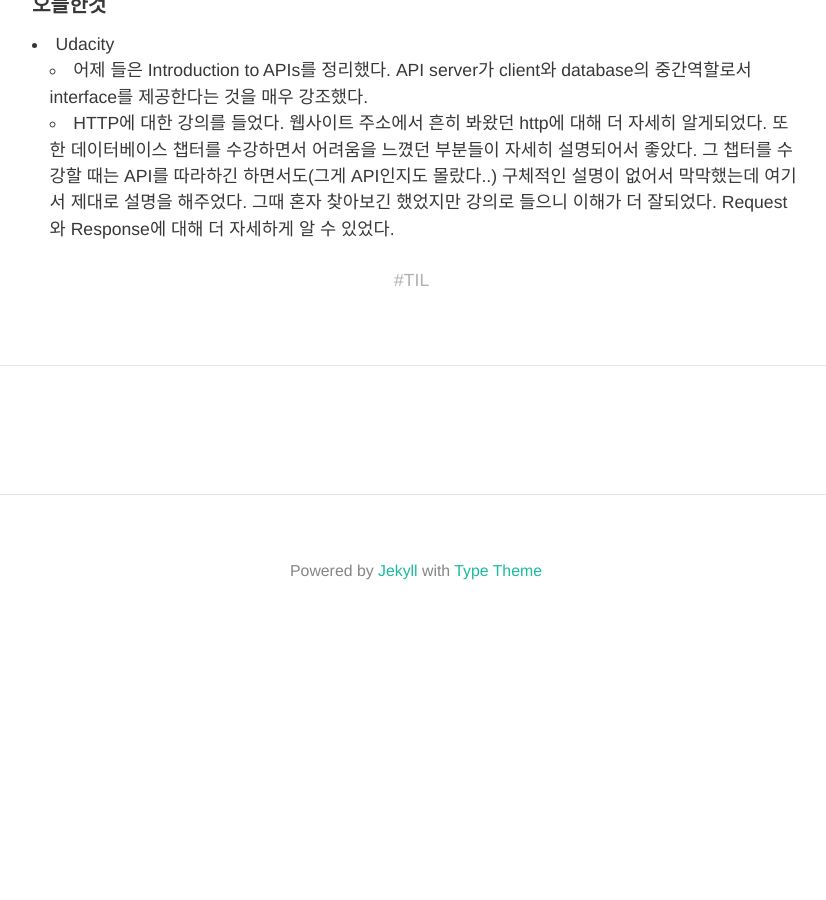
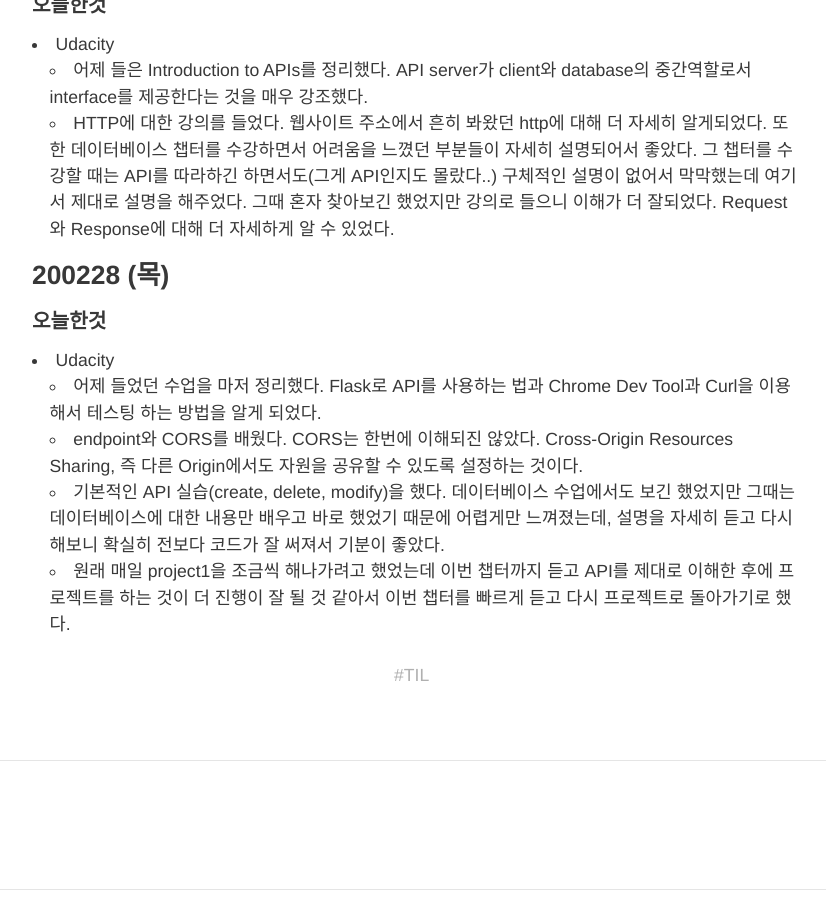
Before and after one commit to HyunlangBan/hyunlangban.github.io, a Jekyll site: the page built from _posts/2020-02-24-til-week.md, in a window 1280 px wide and 900 px high, scrolled down 1309 px. Shown: the whole window, without its empty margins (224-1050 px from the left). Built offline with Jekyll 4.4.1, drawn with Linux system fonts in a browser that asks for light colours; nearby versions of some CDN libraries; some web fonts are replaced; comment, search, counter and statistics services are not loaded; before the commit the page ends 1956 px from its top, so only the background shows below that.

Commit message:
Update 2020-02-24-til-week.md

```diff
--- a/_posts/2020-02-24-til-week.md
+++ b/_posts/2020-02-24-til-week.md
@@ -33,3 +33,11 @@ tag: TIL
 - Udacity
   - 어제 들은 Introduction to APIs를 정리했다. API server가 client와 database의 중간역할로서 interface를 제공한다는 것을 매우 강조했다.
   - HTTP에 대한 강의를 들었다. 웹사이트 주소에서 흔히 봐왔던 http에 대해 더 자세히 알게되었다. 또한 데이터베이스 챕터를 수강하면서 어려움을 느꼈던 부분들이 자세히 설명되어서 좋았다. 그 챕터를 수강할 때는 API를 따라하긴 하면서도(그게 API인지도 몰랐다..) 구체적인 설명이 없어서 막막했는데 여기서 제대로 설명을 해주었다. 그때 혼자 찾아보긴 했었지만 강의로 들으니 이해가 더 잘되었다. Request와 Response에 대해 더 자세하게 알 수 있었다.
+
+### 200228 (목)
+#### 오늘한것
+- Udacity
+  - 어제 들었던 수업을 마저 정리했다. Flask로 API를 사용하는 법과 Chrome Dev Tool과 Curl을 이용해서 테스팅 하는 방법을 알게 되었다.
+  - endpoint와 CORS를 배웠다. CORS는 한번에 이해되진 않았다. Cross-Origin Resources Sharing, 즉 다른 Origin에서도 자원을 공유할 수 있도록 설정하는 것이다.
+  - 기본적인 API 실습(create, delete, modify)을 했다. 데이터베이스 수업에서도 보긴 했었지만 그때는 데이터베이스에 대한 내용만 배우고 바로 했었기 때문에 어렵게만 느껴졌는데, 설명을 자세히 듣고 다시 해보니 확실히 전보다 코드가 잘 써져서 기분이 좋았다.
+  - 원래 매일 project1을 조금씩 해나가려고 했었는데 이번 챕터까지 듣고 API를 제대로 이해한 후에 프로젝트를 하는 것이 더 진행이 잘 될 것 같아서 이번 챕터를 빠르게 듣고 다시 프로젝트로 돌아가기로 했다.
```
